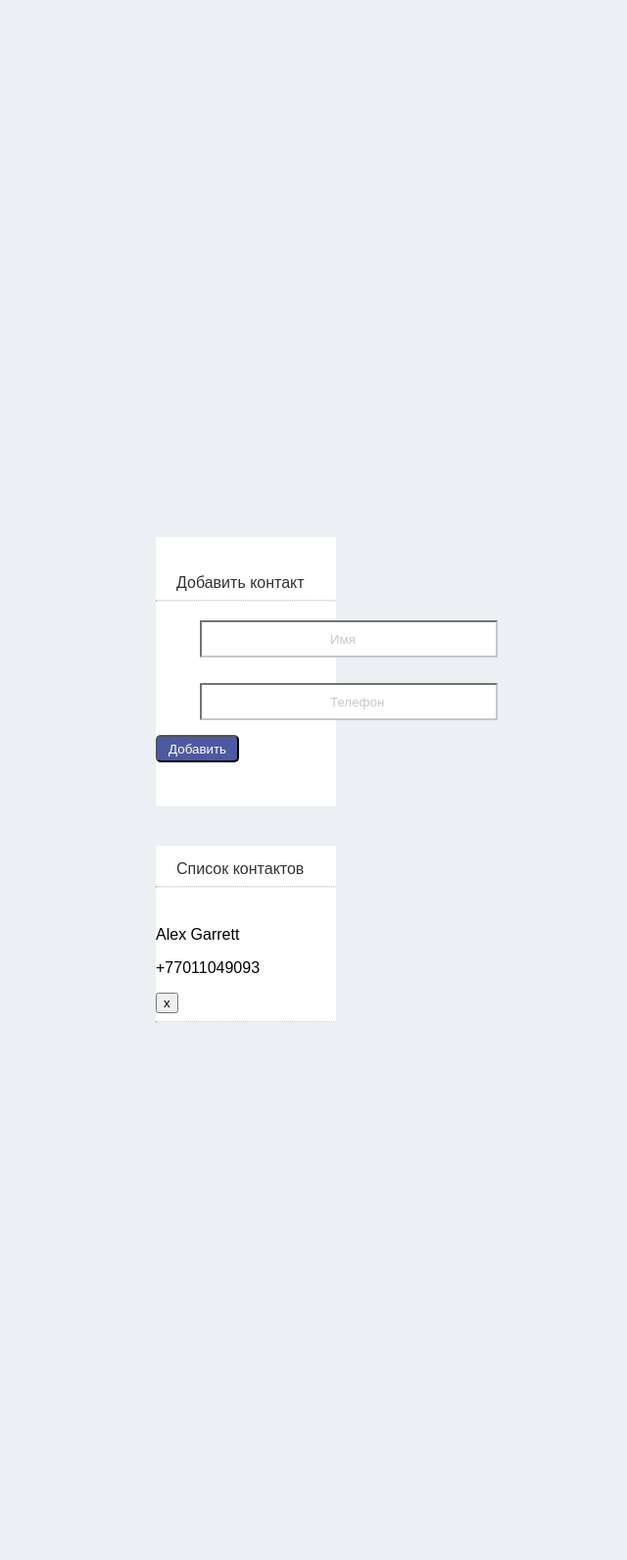
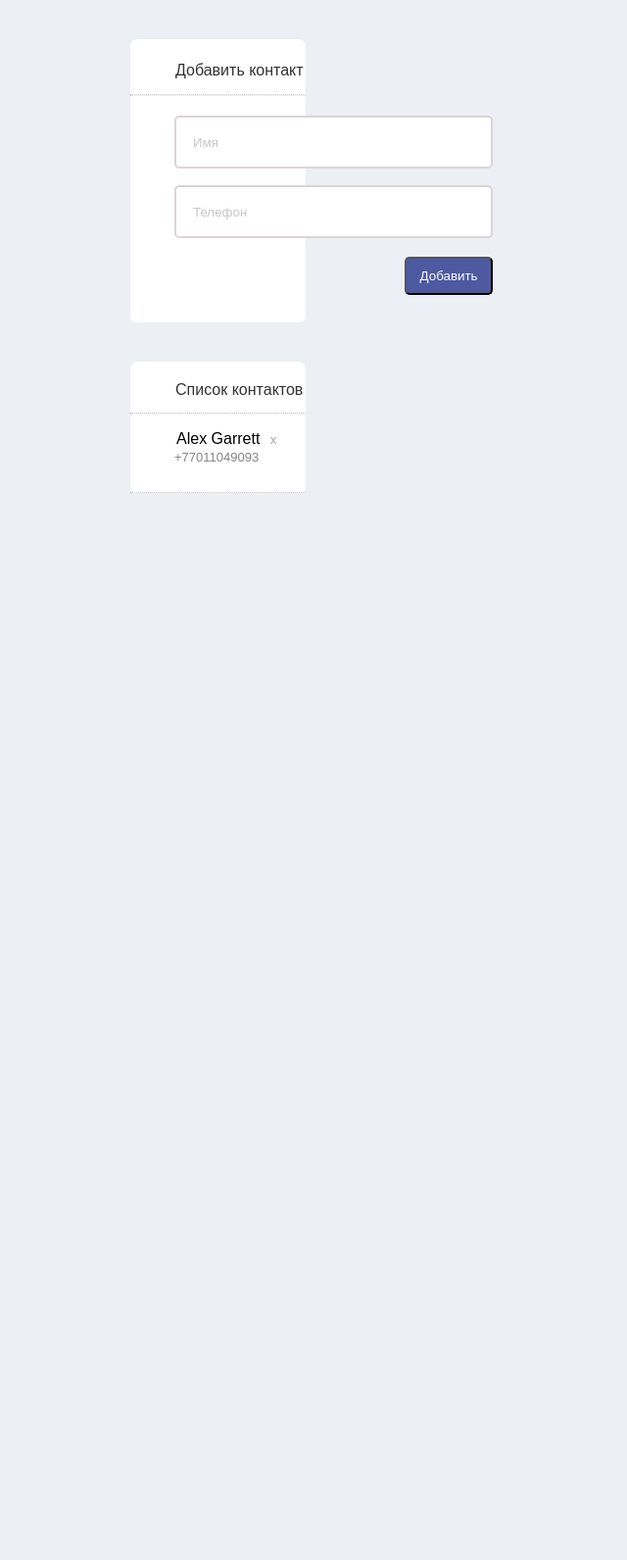
Before and after one commit to khassanovrakhat/alterra, a PHP site: page / in a window 1280 px wide. Shown: the whole page at 98% size, without its empty margins (389-1029 px from the left). After the commit the page ends 504 px from the top, so only its background shows below. Run offline with PHP 8.4, Linux system fonts and the light colour scheme; data comes from the database, SQL or seed files in the repository.

Commit message:
second commit

```diff
--- a/assets/css/style.css
+++ b/assets/css/style.css
@@ -4,22 +4,24 @@ body {
 }
 
 .main{
-    padding: 500px;
+    margin-left: 474px;
+    margin-right: 531px;
 }
 .add, .show {
     background-color: hsl(0, 0%, 100%);
     margin: 40px;
+    border-radius: 7px;
 }
 hr{
     border-top: 1px dotted #c7c7c7;
 }
 span{
     color: #333333;
-    padding-left: 21px;
+    padding-left: 46px;
 }
 .form{
     padding-top: 23px;
-    padding-bottom: 45px;
+    padding-bottom: 28px;
 }
 ::placeholder {
     color: #c7c7c7;
@@ -30,30 +32,42 @@ span{
     background-color: #4d59a1;
     color: white;
     border-radius: 5px;
-    width: 85px;
-    height: 28px;
+    width: 90px;
+    height: 39px;
 }
-.name, .phone{
-    padding: 6px;
-    padding-left: 8px;
-    padding-right: 109px;
-    padding-bottom: 10px;
-    margin-left: 32px;
+.phone{
+    margin-left: 45px;
+    font-size: 13px;
+    color: #878383;
 }
-/* .Inputname, .Inputphone{
-    padding-left: 12px;
-    padding-bottom: 7px;
-    padding-right: 112px;
-    margin-left: 22px;
-    border-radius: 3px;
-} */
+.name{
+    margin-left: 47px;
+    margin-bottom: -11px;
+}
 input {
-    border-color: #c7c7c7;
-    height: 32px;
-    width: 167px;
-    padding-left: 131px;
+    border-color: #dcd4d4;
+    height: 48px;
+    width: 302px;
+    padding-left: 17px;
     margin: 5px;
+    border-style: solid;
+    border-radius: 5px;
+    margin-left: 45px;
+    margin-top: 12px;
+}
+.button{
+    padding-left: 280px;
+    padding-top: 14px;
 }
 .head{
-    padding-top: 15px;
+    padding-bottom: 7px;
 }
+.head_show{
+    padding-top: 20px;
+    padding-bottom: 6px;
+}
+.delete{
+    border: none;
+    background-color: white;
+    color: #aaa3a3;
+}
--- a/index.php
+++ b/index.php
@@ -20,11 +20,11 @@ include 'assets/header.php';
                     <span>Добавить контакт</span>
                 </div>
                 <hr>
-                <div class="name">
-                    <input type="text" class="Inputname" name="name" id="name" placeholder="Имя" required="">
+                <div>
+                    <input type="text"  name="name" id="name" placeholder="Имя" required="">
                 </div>
-                <div class="phone">
-                    <input type="text" class="Inputphone" name="phone" id="phone" placeholder="Телефон" required="">
+                <div>
+                    <input type="text" name="phone" id="phone" placeholder="Телефон" required="">
                 </div>
                 <div class="button">
                     <button type="submit" class="" id="submit">Добавить</button>
@@ -32,16 +32,17 @@ include 'assets/header.php';
             </form>
         </div>
         <div class="show">
-            <div class="head">
+            <div class="head_show">
                 <span>Список контактов</span>
             </div>
             <hr>
             <?php if(!empty($contacts)){ ?>
                 <?php foreach ($contacts as $key => $value) {?>
                 <div class="head">
-                    <p><?=$value->full_name;?></p>
-                    <p><?=$value->phone;?></p>
-                    <button type="submit" class="delete"  value="<?=$value->id;?>">x</button>
+                    <p class="name"><?=$value->full_name;?>
+                        <button type="submit" class="delete"  value="<?=$value->id;?>">x</button>
+                    </p>
+                    <p class="phone"><?=$value->phone;?></p>
                 </div>
                 <hr>
                 <?php } ?>
```
